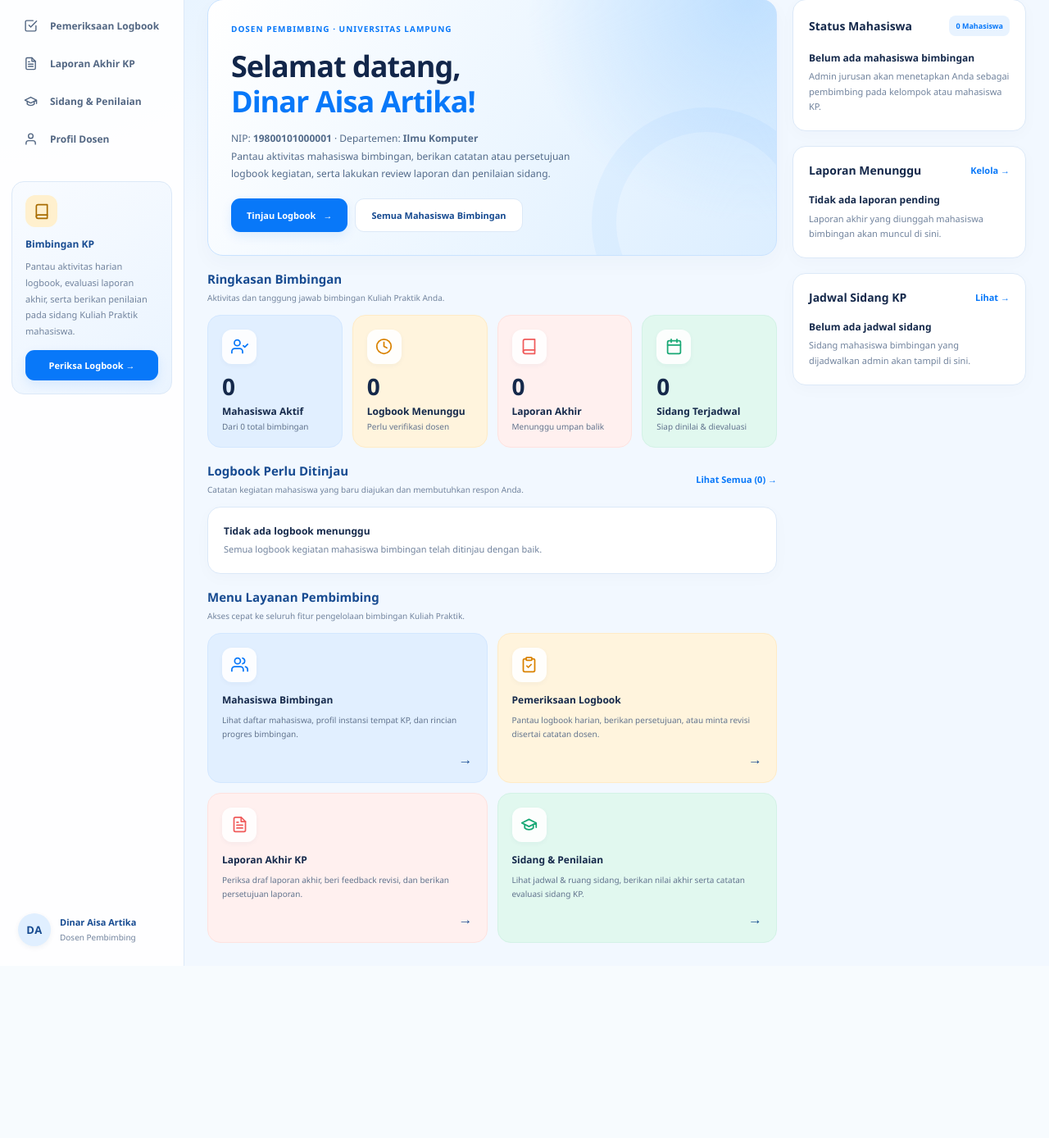
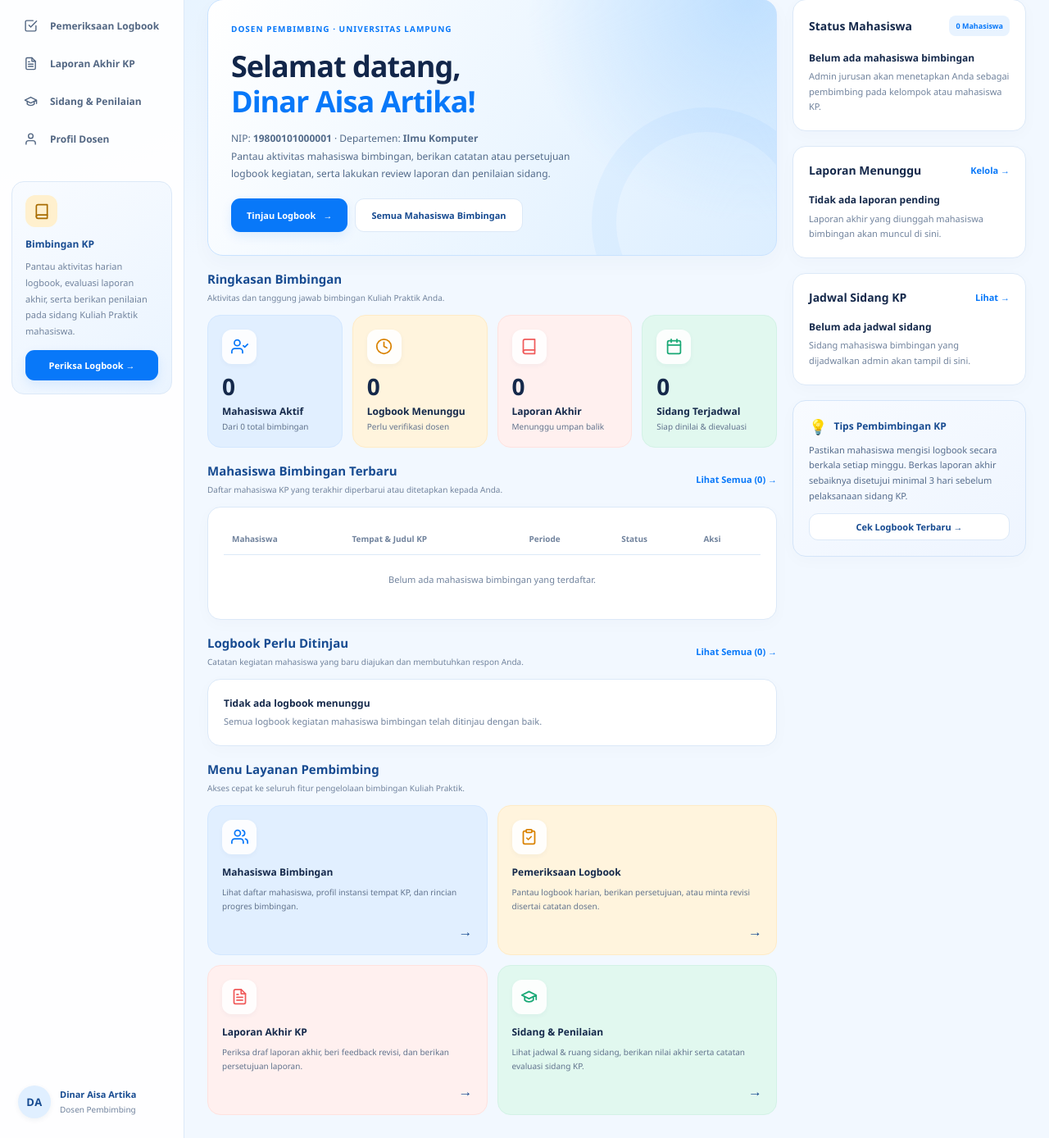
Before and after one commit to TiwiMustikaDewi/simpul_pwl, a Laravel app: page /dosen/dashboard in a window 1280 px wide. Shown: the part 208-1596 px from the top of the page at 82% size. Before the commit the page ends 1386 px from the top, so only its background shows below. Run offline with Laravel 12, Linux system fonts and the light colour scheme; a user stored in the database is signed in; data comes from the database, SQL or seed files in the repository.

Commit message:
feat(dosen): tingkatkan dashboard dosen dengan daftar bimbingan terbaru dan tips pembimbingan

```diff
--- a/resources/views/dosen/dashboard.blade.php
+++ b/resources/views/dosen/dashboard.blade.php
@@ -62,7 +62,7 @@
                 </div>
             </section>
 
-            <!-- STATISTIK -->
+            <!-- STATISTIK RINGKASAN -->
             <section>
                 <div class="section-heading">
                     <div>
@@ -122,6 +122,74 @@
                         <div class="stat-label">Sidang Terjadwal</div>
                         <div class="stat-hint">Siap dinilai &amp; dievaluasi</div>
                     </a>
+                </div>
+            </section>
+
+            <!-- MAHASISWA BIMBINGAN TERBARU -->
+            <section>
+                <div class="section-heading">
+                    <div>
+                        <h2>Mahasiswa Bimbingan Terbaru</h2>
+                        <p>Daftar mahasiswa KP yang terakhir diperbarui atau ditetapkan kepada Anda.</p>
+                    </div>
+                    <a href="{{ route('dosen.students.index') }}" class="text-link">Lihat Semua ({{ $stats['total_students'] }}) →</a>
+                </div>
+
+                <div class="panel workflow-panel">
+                    <div class="workflow-table-wrap">
+                        <table class="workflow-table">
+                            <thead>
+                                <tr>
+                                    <th>Mahasiswa</th>
+                                    <th>Tempat &amp; Judul KP</th>
+                                    <th>Periode</th>
+                                    <th>Status</th>
+                                    <th>Aksi</th>
+                                </tr>
+                            </thead>
+                            <tbody>
+                                @forelse ($recentStudents as $student)
+                                    <tr class="searchable-card">
+                                        <td data-label="Mahasiswa">
+                                            <div style="display: flex; align-items: center; gap: 10px;">
+                                                <div class="mini-avatar">
+                                                    {{ strtoupper(mb_substr($student->student_name, 0, 1)) }}
+                                                </div>
+                                                <div>
+                                                    <strong>{{ $student->student_name }}</strong>
+                                                    <small>{{ $student->npm }}</small>
+                                                </div>
+                                            </div>
+                                        </td>
+                                        <td data-label="Tempat &amp; Judul KP">
+                                            <strong>{{ $student->company_name }}</strong>
+                                            <small style="color: var(--blue-dark); font-style: italic;">"{{ $student->title }}"</small>
+                                        </td>
+                                        <td data-label="Periode">
+                                            {{ \Carbon\Carbon::parse($student->start_date)->locale('id')->translatedFormat('d M Y') }}<br>
+                                            <small>s/d {{ \Carbon\Carbon::parse($student->end_date)->locale('id')->translatedFormat('d M Y') }}</small>
+                                        </td>
+                                        <td data-label="Status">
+                                            <span class="status-pill {{ $student->status }}">
+                                                {{ ['in_progress' => 'Sedang berjalan', 'approved' => 'Disetujui', 'completed' => 'Selesai', 'pending' => 'Pending', 'rejected' => 'Ditolak'][$student->status] ?? $student->status }}
+                                            </span>
+                                        </td>
+                                        <td data-label="Aksi">
+                                            <a href="{{ route('dosen.students.show', $student->id) }}" class="btn btn-outline btn-sm">
+                                                Detail →
+                                            </a>
+                                        </td>
+                                    </tr>
+                                @empty
+                                    <tr>
+                                        <td colspan="5" class="table-empty">
+                                            Belum ada mahasiswa bimbingan yang terdaftar.
+                                        </td>
+                                    </tr>
+                                @endforelse
+                            </tbody>
+                        </table>
+                    </div>
                 </div>
             </section>
 
@@ -205,7 +273,7 @@
                                 <polyline points="14 2 14 8 20 8"></polyline>
                                 <line x1="16" y1="13" x2="8" y2="13"></line>
                                 <line x1="16" y1="17" x2="8" y2="17"></line>
-                                <line x1="10" y1="9" x2="8" y2="9"></line>
+                                <polyline points="10 9 9 9 8 9"></polyline>
                             </svg>
                         </div>
                         <h3>Laporan Akhir KP</h3>
@@ -330,6 +398,22 @@
                 @endforelse
             </section>
 
+            <!-- PANDUAN CEPAT DOSEN -->
+            <section class="panel" style="background: linear-gradient(145deg, #f8fbff, #eef5ff); border-color: #d4e5f9;">
+                <div style="display: flex; align-items: center; gap: 8px; margin-bottom: 8px;">
+                    <span style="font-size: 18px;">💡</span>
+                    <strong style="color: var(--blue-dark); font-size: 12px;">Tips Pembimbingan KP</strong>
+                </div>
+                <p style="color: #556c8c; font-size: 11px; line-height: 1.7;">
+                    Pastikan mahasiswa mengisi logbook secara berkala setiap minggu. Berkas laporan akhir sebaiknya disetujui minimal 3 hari sebelum pelaksanaan sidang KP.
+                </p>
+                <div style="margin-top: 12px;">
+                    <a href="{{ route('dosen.logs.index') }}" class="btn btn-outline btn-full btn-sm" style="background: #fff;">
+                        Cek Logbook Terbaru →
+                    </a>
+                </div>
+            </section>
+
         </aside>
 
     </div>
```
